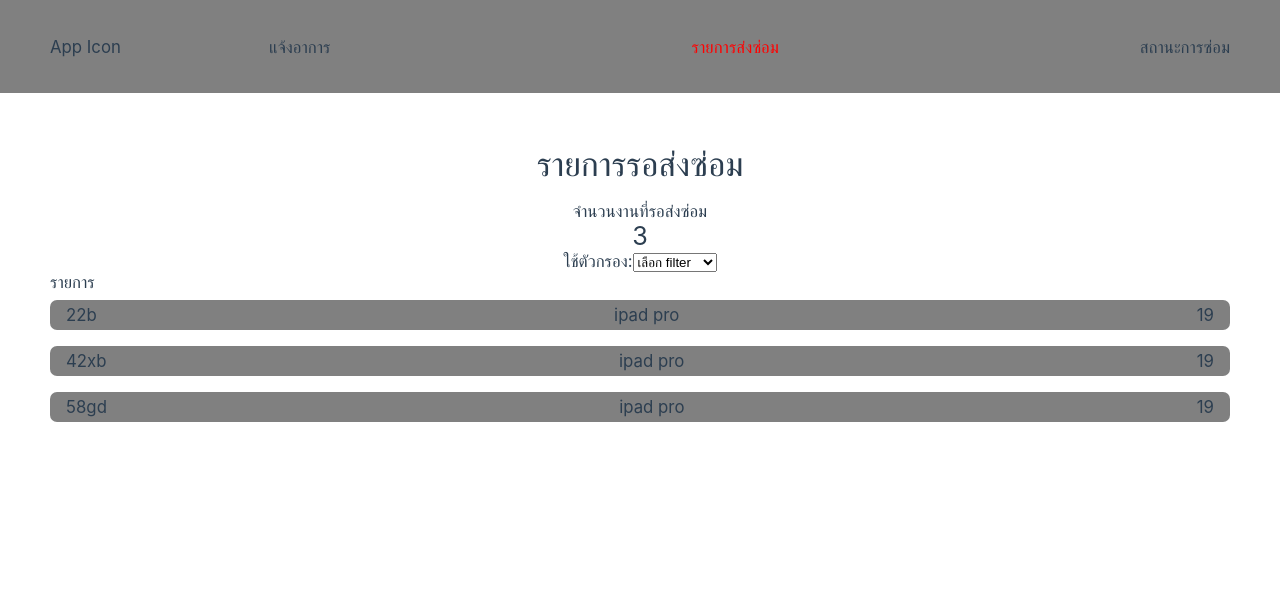
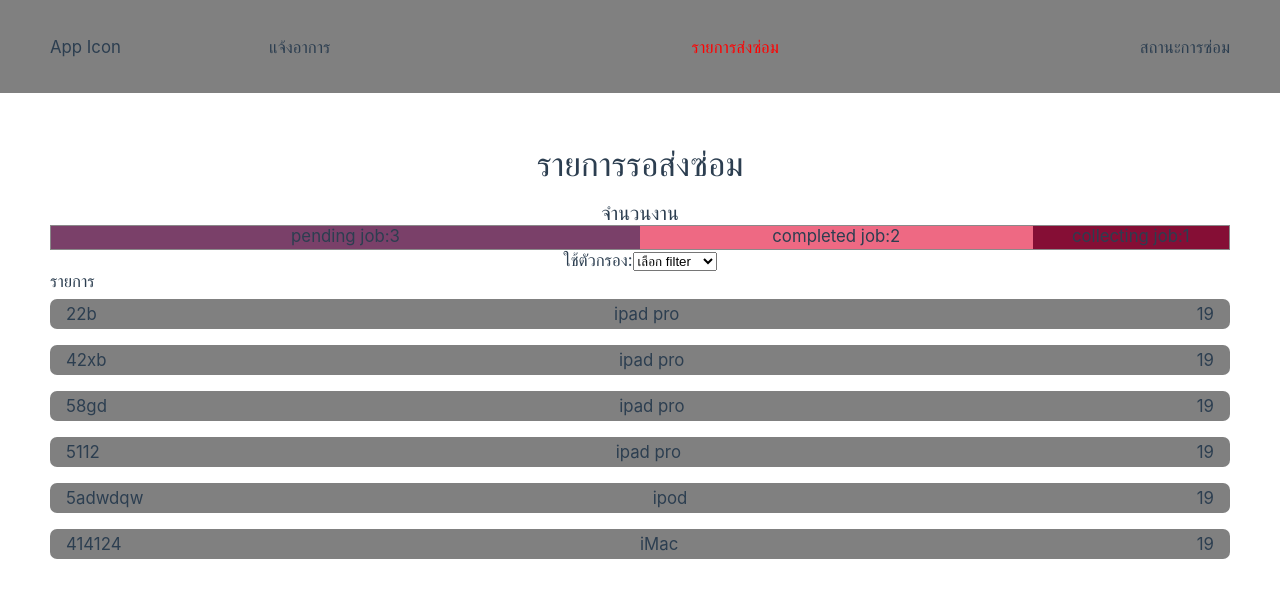
Before and after one commit to saintbplus/macfix-web, a Vue app: page /list in a window 1280 px wide. Shown: the top 598 px of the page. Built offline with nearby package versions, Linux system fonts and the light colour scheme.

Commit message:
work type bar

```diff
--- /dev/null
+++ b/src/modules/ViewWorkList/categorize.js
@@ -0,0 +1,49 @@
+export const categorize = (data) => {
+  let category = {
+    pending: 0,
+    completed: 0,
+    collecting: 0,
+    total: 0,
+  };
+  for (let i = 0; i < data.length; i++) {
+    let key = data[i]["status"];
+    if (category[key] !== undefined) {
+      category[key]++;
+      category.total++;
+    } else {
+      continue;
+    }
+  }
+  let percentage = getPercentage(category);
+  category.percentage = percentage;
+  return category;
+};
+
+function getPercentage(obj) {
+  const total = obj.total;
+  let to_hundred = 100 / total;
+  let pending_pct = obj.pending * to_hundred;
+  let completed_pct = obj.completed * to_hundred;
+  let collecting_pct = obj.collecting * to_hundred;
+  preventOverHundred(pending_pct, completed_pct, collecting_pct);
+  return {
+    pending: {
+      width: pending_pct.toFixed(2) + "%",
+    },
+    completed: {
+      width: completed_pct.toFixed(2) + "%",
+      left: pending_pct.toFixed(2) + "%",
+    },
+    collecting: {
+      width: collecting_pct.toFixed(2) + "%",
+      left: (pending_pct + completed_pct).toFixed(2) + "%",
+    },
+  };
+}
+function preventOverHundred(pending, completed, collecting) {
+  let sum = pending + completed + collecting;
+  let higestValue = Math.max(pending, completed, collecting);
+  if (sum > 100) {
+    let diff = sum - 100;
+  }
+}
--- a/src/modules/ViewWorkList/components/WorkAmount/WorkAmount.vue
+++ b/src/modules/ViewWorkList/components/WorkAmount/WorkAmount.vue
@@ -1,12 +1,56 @@
 <script setup>
 const props = defineProps({
-  amount: Number,
+  item: {
+    type: Object,
+  },
 });
 </script>
 
 <template>
   <div>
-    <legend>จำนวนงานที่รอส่งซ่อม</legend>
-    <h2>{{ amount }}</h2>
+    <h3>จำนวนงาน</h3>
+    <div class="miniBar">
+      <div class="miniBarProgress1" :style="item.percentage.pending">
+        pending job:{{ item.pending }}
+      </div>
+      <div class="miniBarProgress2" :style="item.percentage.completed">
+        completed job:{{ item.completed }}
+      </div>
+      <div class="miniBarProgress3" :style="item.percentage.collecting">
+        collecting job:{{ item.collecting }}
+      </div>
+    </div>
   </div>
 </template>
+<style>
+.miniBarProgress1 {
+  background-color: #7a4069;
+  height: 100%;
+  position: absolute;
+  top: 0rem;
+  left: 0rem;
+}
+
+.miniBarProgress2 {
+  background-color: #ee6983;
+  height: 100%;
+  position: absolute;
+  top: 0rem;
+  left: 20%;
+}
+
+.miniBarProgress3 {
+  background-color: #850e35;
+  height: 100%;
+  position: absolute;
+  top: 0rem;
+  left: 60%;
+}
+
+.miniBar {
+  width: 100%;
+  height: 25px;
+  border: 1px solid #8a898a;
+  position: relative;
+}
+</style>
--- a/src/modules/ViewWorkList/data/listData.js
+++ b/src/modules/ViewWorkList/data/listData.js
@@ -21,6 +21,30 @@ export const jobsData = [
     detail: "Change Battery",
     cost: 3500,
     requestDate: new Date().getDate(),
+    status: "collecting",
+  },
+  {
+    id: "5112",
+    device: "ipad pro",
+    detail: "Change Battery",
+    cost: 3500,
+    requestDate: new Date().getDate(),
+    status: "completed",
+  },
+  {
+    id: "5adwdqw",
+    device: "ipod",
+    detail: "Change screen",
+    cost: 500,
+    requestDate: new Date().getDate(),
+    status: "completed",
+  },
+  {
+    id: "414124",
+    device: "iMac",
+    detail: "upgrade ram",
+    cost: 5000,
+    requestDate: new Date().getDate(),
     status: "pending",
   },
 ];
--- a/src/modules/ViewWorkList/views/ListView.vue
+++ b/src/modules/ViewWorkList/views/ListView.vue
@@ -6,6 +6,7 @@ import WorkList from "../components/WorkList/WorkList.vue";
 import WorkAmount from "../components/WorkAmount/WorkAmount.vue";
 import { jobsData } from "../data/listData";
 import { quickSort } from "../quickSort.js";
+import { categorize } from "../categorize.js";
 const state = reactive({
   pendingList: [],
   isLoading: true,
@@ -17,6 +18,7 @@ const mockLoad = (timeMs) => {
       id: job.id,
       title: job.device,
       date: job.requestDate,
+      status: job.status,
     }));
     state.isLoading = false;
   }, timeMs);
@@ -29,7 +31,7 @@ onMounted(() => {
   changeCurrent(pagesEnum.pendingList);
 });
 const amountOfWork = computed(() => {
-  return state.pendingList.length;
+  return categorize(state.pendingList);
 });
 const categorizeWork = computed(() => {
   state.pendingList = quickSort(
@@ -45,7 +47,7 @@ const categorizeWork = computed(() => {
     <h1 class="page-title">รายการรอส่งซ่อม</h1>
     <ListSkeleLoad v-if="state.isLoading" />
     <div v-else>
-      <WorkAmount :amount="amountOfWork" />
+      <WorkAmount :item="amountOfWork" />
       <div>
         <label for="cars">ใช้ตัวกรอง:</label>
         <select>
```
